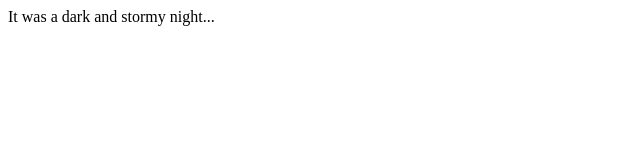
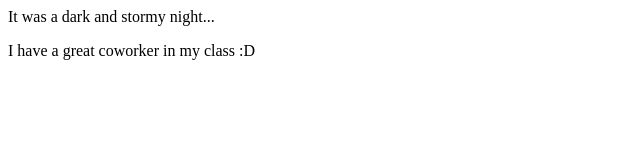
Before and after one commit to igottschalk/firestory-story, a plain HTML site: page index.html in a window 1280 px wide. Shown: the whole page, without its empty margins (0-640 px from the left). Drawn offline with Linux system fonts and the light colour scheme.

Commit message:
Added a second line of story

```diff
--- a/index.html
+++ b/index.html
@@ -1,5 +1,7 @@
 <html>
   <body>
     <p>It was a dark and stormy night...</p>
+    <p> I have a great coworker in my class :D
+    </p>
   </body>
 </html>
```
